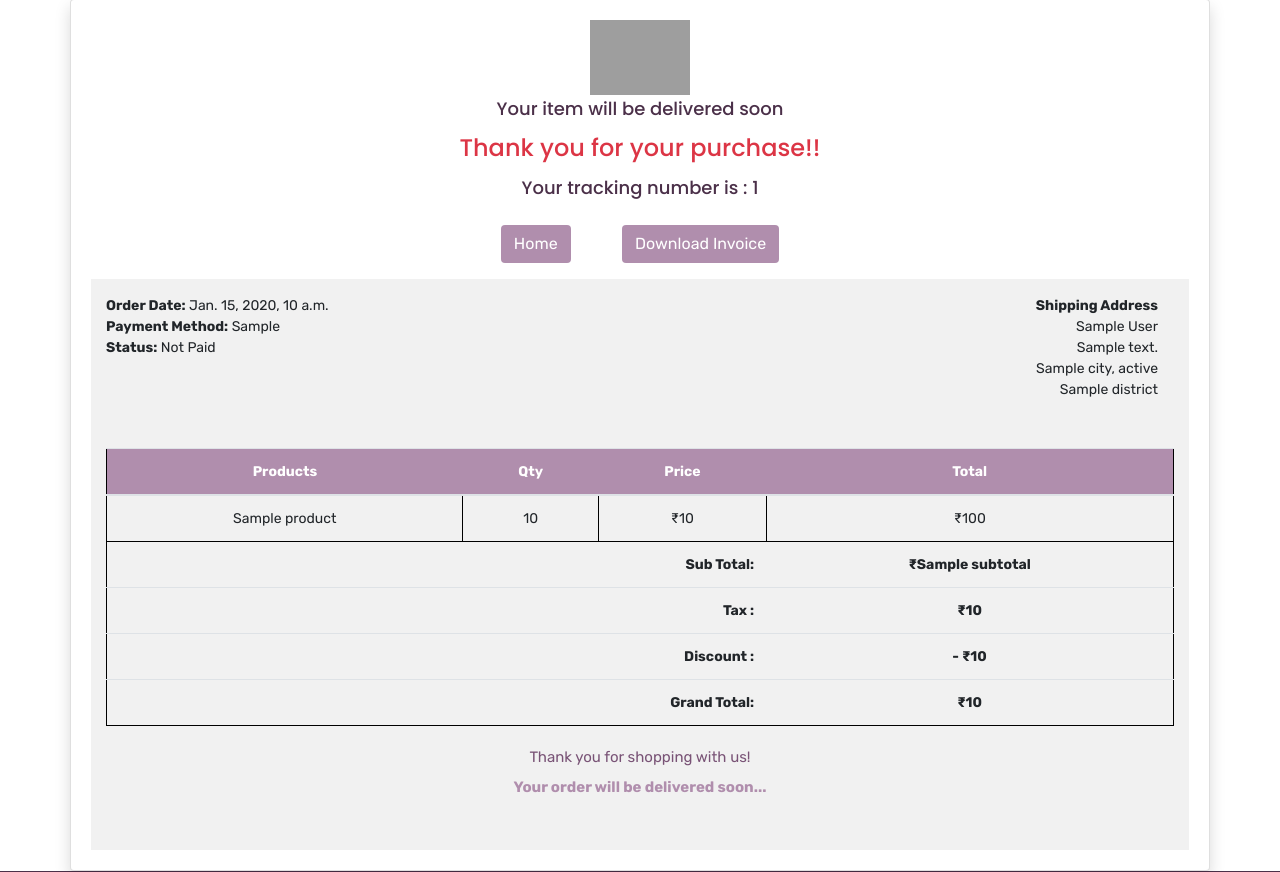
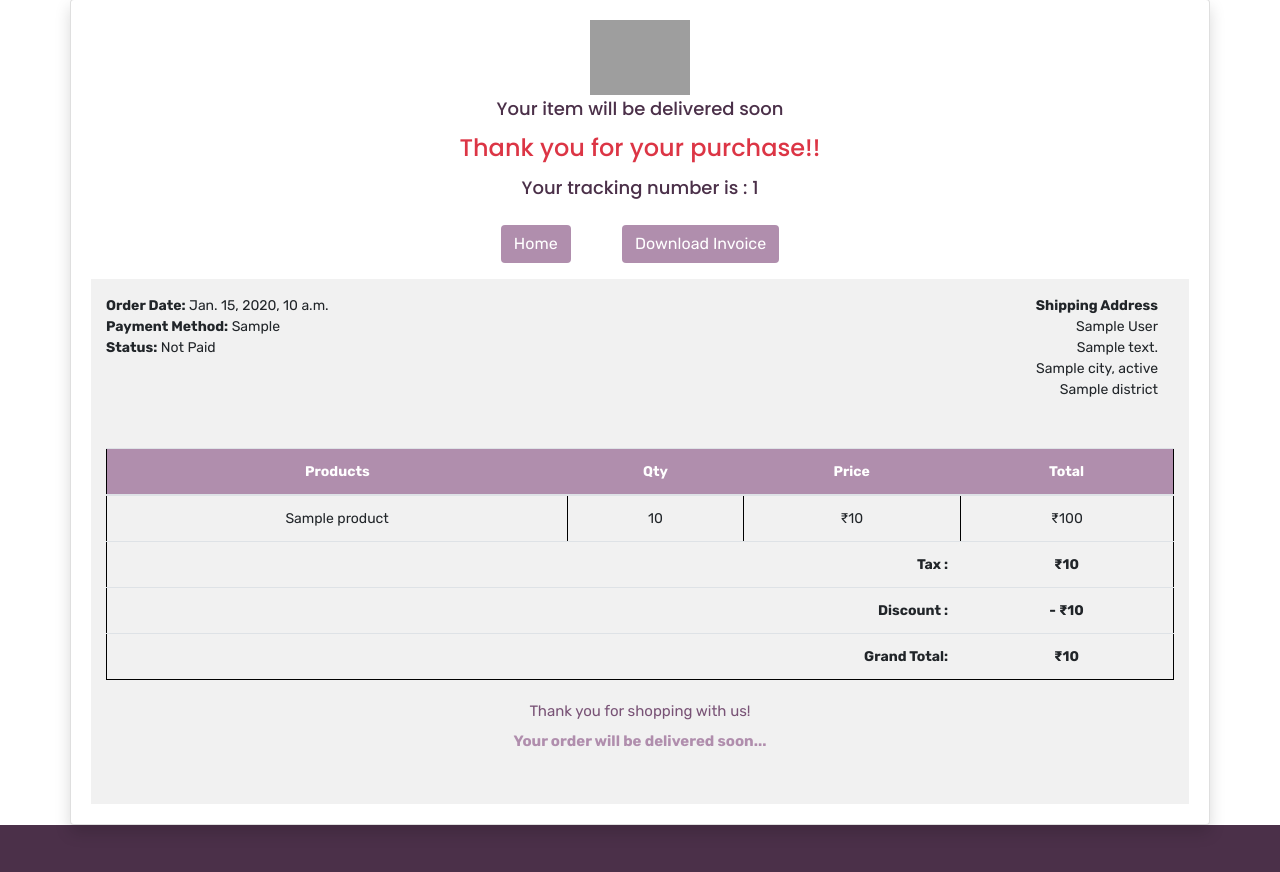
Before and after one commit to fathima-1234/pillowmart-ecommerce-website, a Django app: template templates/cod_success.html in a window 1280 px wide. Shown: the part 533-1405 px from the top of the page. Run offline with Django 4.2, Linux system fonts and the light colour scheme; the template is opened without the code that fills it: most values are stand-ins (such as "Sample title", 1, 10 or a date in 2020); some libraries are stand-ins or nearby versions; grey boxes are pictures that could not be loaded.

Commit message:
cashon delivery

```diff
--- a/order/views.py
+++ b/order/views.py
@@ -228,7 +228,7 @@ def return_order(request, id):
 
 def cash_on_delivery(request,id):
     # Move cart item to ordered product table
-    try:
+    # try:
         order = Order.objects.get(user = request.user, order_number = id)
         cart_items = CartcartItem.objects.filter(user = request.user)
         order.is_ordered = True
@@ -251,7 +251,7 @@ def cash_on_delivery(request,id):
             order_product.user_id =  request.user.id
             order_product.product_id = cart_item.product_id
             order_product.quantity =  cart_item.quantity
-            order_product.product_price = total()
+            order_product.product_price = cart_item.product.offer_price
             order_product.ordered = True
             order_product.save()
 
@@ -280,5 +280,5 @@ def cash_on_delivery(request,id):
           'subtotal':subtotal,
              }
         return render(request,'cod_success.html',context)
-    except:
+    # except:
         return redirect('home')
--- a/templates/cod_success.html
+++ b/templates/cod_success.html
@@ -105,8 +105,8 @@
                                                         </tbody>
                                                         <tfoot>
                                                             <tr>
-                                                                <th colspan="3" class="text-right">Sub Total:</th>
-                                                                <th class="text-center">₹{{subtotal}} </th>
+                                                                {% comment %} <th colspan="3" class="text-right">Sub Total:</th> {% endcomment %}
+                                                                {% comment %} <th class="text-center">₹{{subtotal}} </th> {% endcomment %}
                                                             </tr>
                                                             <tr>
                                                                 <th colspan="3" class="text-right">Tax :</th>
```
